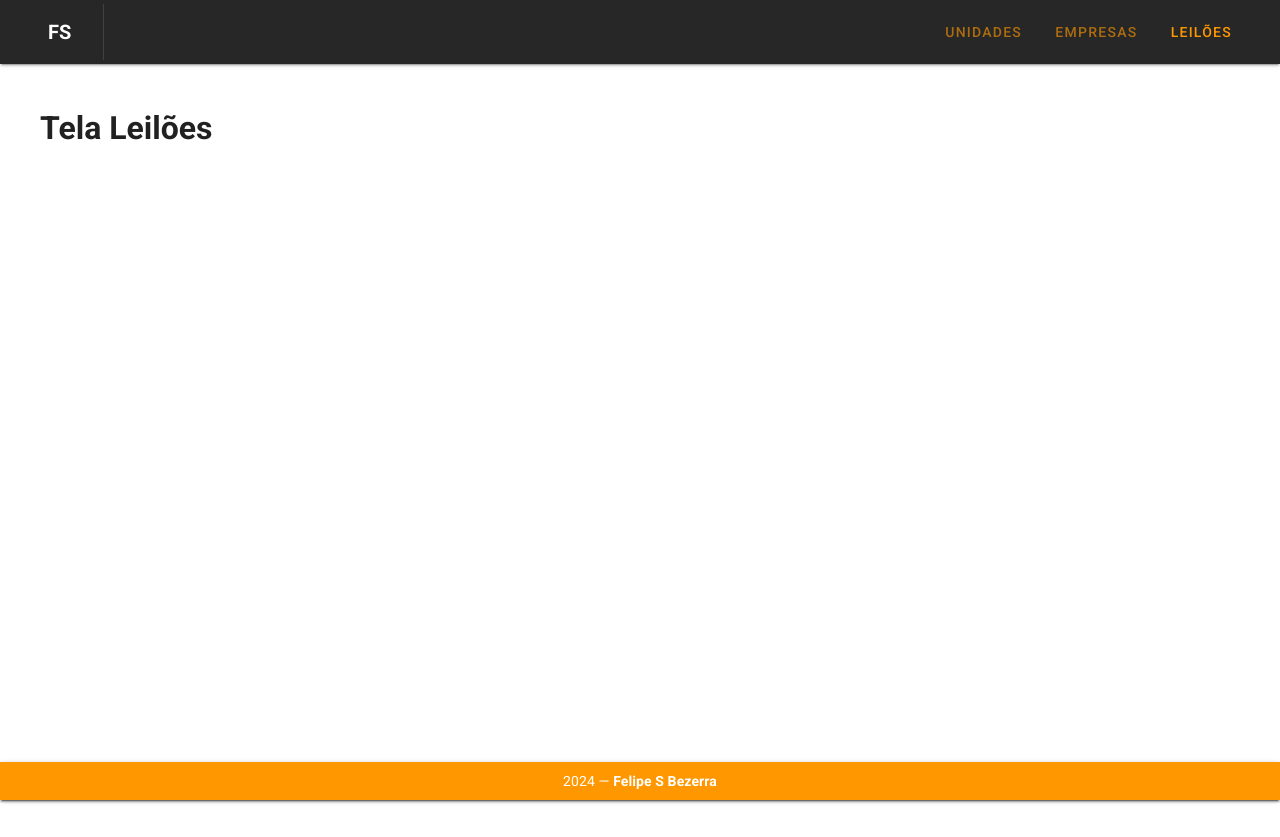
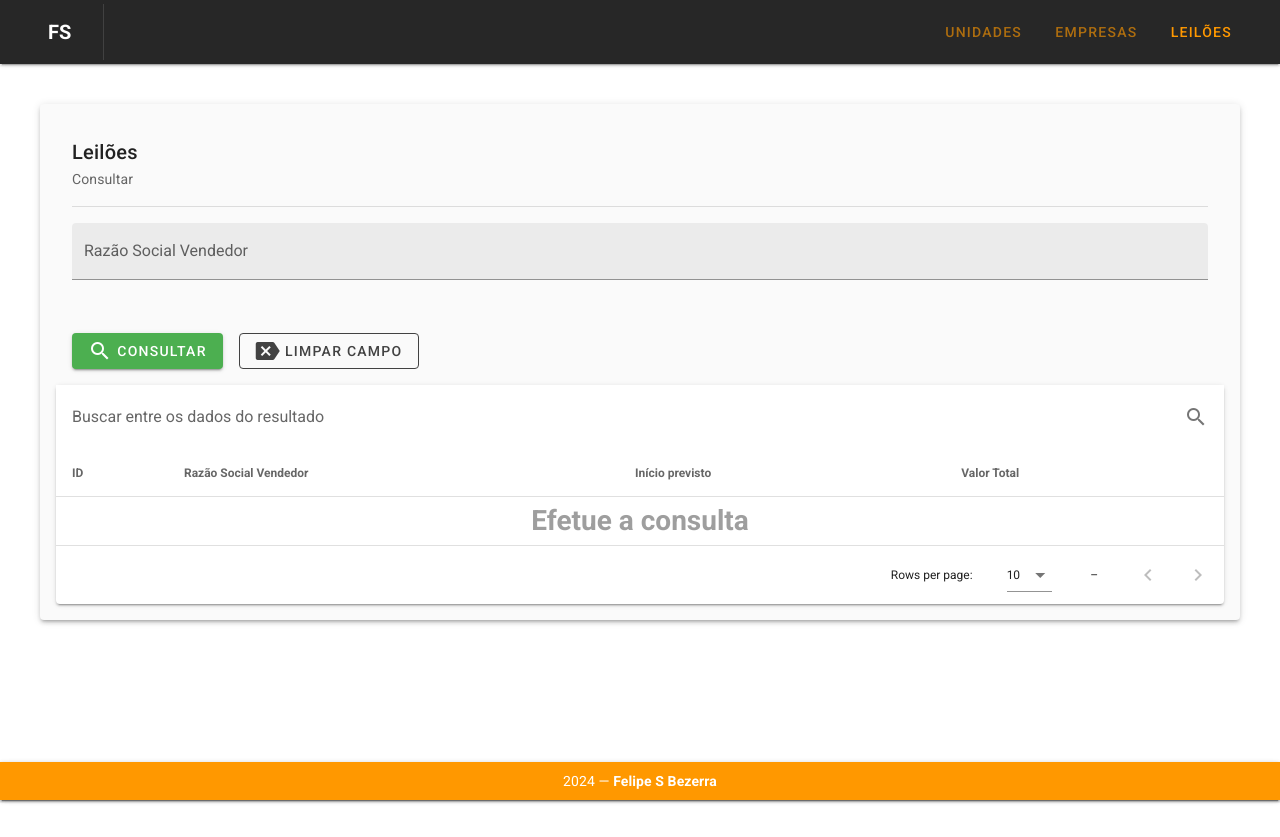
Before and after one commit to FelipeSBezerra/Teste-Pratico-Front, a Vue app: page /#/leiloes in a window 1280 px wide. Built offline with nearby package versions, Linux system fonts and the light colour scheme; what vue-the-mask would draw is missing.

Commit message:
Tela de Busca Parametrizada para Leilao finalizada

```diff
--- /dev/null
+++ b/src/services/LeilaoService.js
@@ -0,0 +1,29 @@
+import axios from '../plugins/axios.js'
+
+const uri = '/leilao'
+let uriCompleta = ''
+
+export default {
+    buscarTodos: async function(params = {}) {
+        return axios.get(uri, {params})
+    },
+
+    buscarPorId: async function(id) {
+        uriCompleta = `${uri}/${id}`
+        return axios.get(uriCompleta)
+    },
+
+    salvar: async function(leilaoRequest) {
+        return axios.post(uri, leilaoRequest)
+    },
+
+    atualizar: async function(id, leilaoRequest) {
+        uriCompleta = `${uri}/${id}`
+        return axios.put(uriCompleta, leilaoRequest)
+    },
+
+    deletar: async function(id) {
+        uriCompleta = `${uri}/${id}`
+        return axios.delete(uriCompleta)
+    },
+}
--- /dev/null
+++ b/src/utils/DataFormatter.js
@@ -0,0 +1,5 @@
+export function formatarData(data) {
+    const dataParaFormatar = new Date(data)
+    const formatter = Intl.DateTimeFormat('pt-BR', {dateStyle: 'short', timeStyle: 'short'});
+    return formatter.format(dataParaFormatar)
+  }
--- a/src/views/leilao/Leiloes.vue
+++ b/src/views/leilao/Leiloes.vue
@@ -1,10 +1,50 @@
 <template>
-    <h1>Tela Leilões</h1>
+  <v-card color="grey lighten-5" :elevation="3" class="pa-4">
+    <v-card-title> Leilões </v-card-title>
+    <v-card-subtitle> Consultar </v-card-subtitle>
+    <v-divider class="mx-4"></v-divider>
+    <v-card-text>
+      <div>
+        <v-form ref="form">
+          <v-row>
+            <v-col cols="12">
+              <v-text-field color="orange" v-model="parametros.razaoSocialVendedor" label="Razão Social Vendedor" filled></v-text-field>
+            </v-col>
+
+            <v-col cols="12" xm="6" class="text-left">
+              <v-btn color="success" class="mr-4" @click="buscarTodosComParametros">
+                <v-icon class="mr-1">mdi-magnify</v-icon>Consultar
+              </v-btn>
+
+              <v-btn color="secondary" @click="reset" outlined>
+                <v-icon class="mr-1">mdi-backspace-reverse</v-icon>Limpar campo
+              </v-btn>
+            </v-col>
+          </v-row>
+        </v-form>
+      </div>
+    </v-card-text>
+    <v-data-table :search="busca" :headers="Cabecalhos" :items="leilaoListFormatada" sort-by="id
+        " class="elevation-2">
+      <template v-slot:top>
+        <v-toolbar flat>
+          <v-toolbar-title style="width: 100%;">
+            <v-text-field color="dark" v-model="busca" append-icon="mdi-magnify" label="Buscar entre os dados do resultado" single-line
+              hide-details>
+            </v-text-field>
+          </v-toolbar-title>
+        </v-toolbar>
+      </template>
+      <template v-slot:no-data>
+        <h1>{{ mensagemTabela }}</h1>
+      </template>
+    </v-data-table>
+  </v-card>
 </template>
 
-
 <script>
-
+import LeilaoService from '@/services/LeilaoService'
+import { formatarData } from '@/utils/DataFormatter'
 export default {
   name: 'LeiloesView',
 
@@ -12,7 +52,47 @@ export default {
   },
 
   data: () => ({
-    //
+    busca: '',
+    mensagemTabela: 'Efetue a consulta',
+    Cabecalhos: [
+      {
+        text: 'ID',
+        align: 'start',
+        sortable: false,
+        value: 'id',
+      },
+      { text: 'Razão Social Vendedor', value: 'vendedor.razaoSocial' },
+      { text: 'Início previsto', value: 'inicioPrevisto' },
+      { text: 'Valor Total', value: 'valorTotal' },
+    ],
+    parametros: {},
+    leilaoList: [],
   }),
+
+  methods: {
+
+    buscarTodosComParametros() {
+      LeilaoService.buscarTodos(this.parametros).then((resposta) => {
+        this.leilaoList = resposta.data;
+        if (this.leilaoList.length == 0) {
+          this.mensagemTabela = 'Nenhum resultado para a busca'
+        }
+      })
+    },
+
+    reset() {
+      this.$refs.form.reset()
+    },
+  },
+
+  computed: {
+    leilaoListFormatada() {
+      return this.leilaoList.map(leilao => ({
+        ...leilao,
+        inicioPrevisto: formatarData(leilao.inicioPrevisto),
+        valorTotal: leilao.valorTotal.toLocaleString('pt-BR', { style: 'currency', currency: 'BRL' })
+      }));
+    }
+  },
 };
 </script>
```
